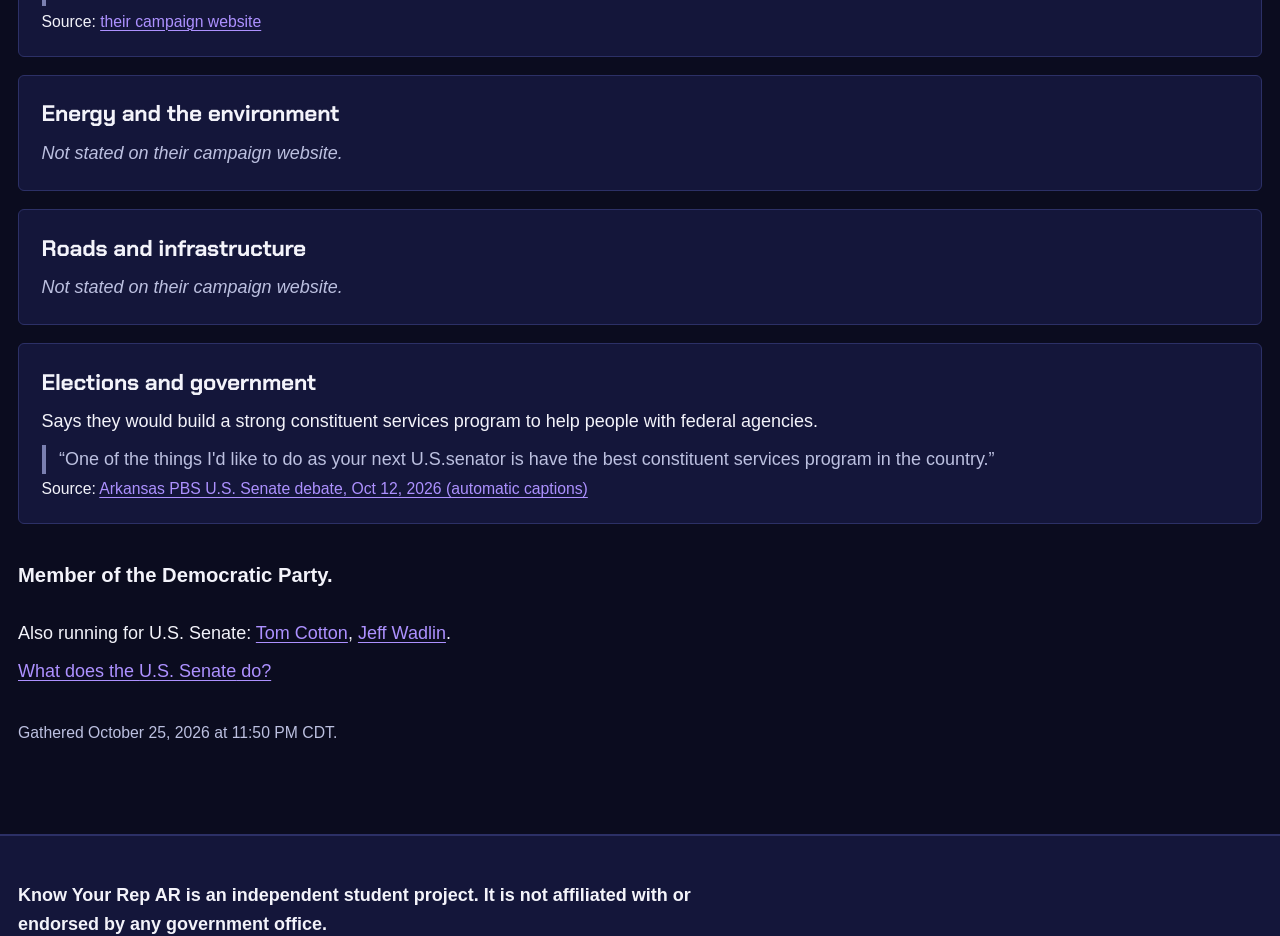
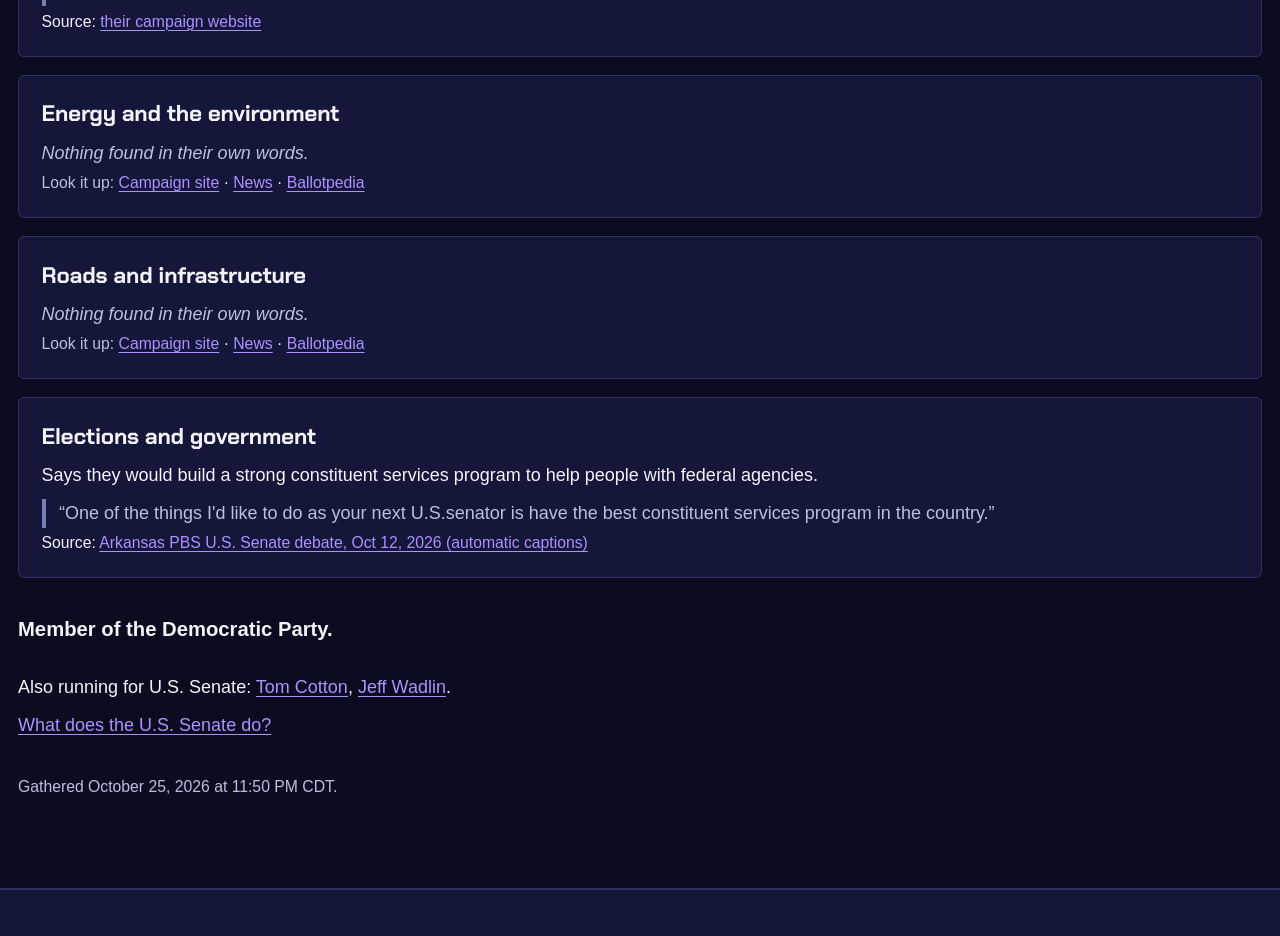
Before and after one commit to NamanGuggilam/know-your-rep-ar, a Next.js app: page /candidates/hallie-shoffner in a window 1280 px wide. Shown: the part 2140-3076 px from the top of the page. Built offline with nearby package versions, Linux system fonts and the light colour scheme; a web font is replaced by a local one.

Commit message:
Empty comparison cells suggest where to look: campaign site, news search, Ballotpedia
Co-Authored-By: Claude Opus 5.5 <noreply@anthropic.com>

```diff
--- a/src/app/candidates/[id]/page.tsx
+++ b/src/app/candidates/[id]/page.tsx
@@ -3,6 +3,7 @@ import Link from "next/link";
 import { notFound } from "next/navigation";
 import { PartyBadge } from "@/components/PartyBadge";
 import { ExtLink } from "@/components/PageIntro";
+import { ResearchLinks } from "@/components/ResearchLinks";
 import ballot from "@/data/ballot-2026.json";
 import { COMPARE_TOPICS, ELECTION, getPositions, type Contest } from "@/lib/ballot";
 import { formatUpdated } from "@/lib/format";
@@ -91,13 +92,12 @@ export default async function CandidatePage({ params }: PageProps<"/candidates/[
                     </p>
                   </>
                 ) : (
-                  <p className="text-ink-muted italic">
-                    {!data
-                      ? "Not gathered yet."
-                      : data.website
-                        ? "Not stated on their campaign website."
-                        : "No campaign website found."}
-                  </p>
+                  <>
+                    <p className="text-ink-muted italic">
+                      {!data ? "Not gathered yet." : "Nothing found in their own words."}
+                    </p>
+                    <ResearchLinks name={c.name} topic={t} website={data?.website} className="mt-1" />
+                  </>
                 )}
               </dd>
             </div>
--- a/src/components/Comparison.tsx
+++ b/src/components/Comparison.tsx
@@ -3,6 +3,7 @@ import { COMPARE_TOPICS, type CandidatePositions, type Contest } from "@/lib/bal
 import { memberSentence, partyKey } from "@/lib/party";
 import { PartyBadge } from "./PartyBadge";
 import { ExtLink } from "./PageIntro";
+import { ResearchLinks } from "./ResearchLinks";
 
 export function CandidatePhoto({ src, name, size = 96 }: { src?: string; name: string; size?: number }) {
   return (
@@ -106,9 +107,12 @@ export function Comparison({
                         </details>
                       </>
                     ) : (
-                      <p className="text-ink-muted">
-                        {!data ? "Not gathered yet." : "Nothing found in their own words."}
-                      </p>
+                      <>
+                        <p className="text-ink-muted">
+                          {!data ? "Not gathered yet." : "Nothing found in their own words."}
+                        </p>
+                        <ResearchLinks name={c.name} topic={topic} website={data?.website} className="mt-1" />
+                      </>
                     )}
                   </td>
                 );
@@ -165,6 +169,7 @@ export function UnopposedCard({ contest, data }: { contest: Contest; data: Candi
             ? "We didn't find their own words on our topics."
             : "No campaign website found, and nothing else in their own words."}
       </p>
+      <ResearchLinks name={c.name} website={data?.website} className="mt-2" />
       <p className="mt-2 text-sm font-semibold">{memberSentence(c.party)}</p>
     </li>
   );
--- /dev/null
+++ b/src/components/ResearchLinks.tsx
@@ -0,0 +1,62 @@
+import type { CompareTopic } from "@/lib/ballot";
+
+// Plain words to search the news with, for each topic.
+const TOPIC_WORDS: Record<CompareTopic, string> = {
+  "Jobs and the economy": "economy jobs",
+  "Taxes and spending": "taxes",
+  "Schools and education": "education schools",
+  "Health care": "health care",
+  "Public safety": "public safety crime",
+  Immigration: "immigration",
+  "Farming and rural life": "farmers agriculture",
+  "Energy and the environment": "energy environment",
+  "Roads and infrastructure": "roads infrastructure",
+  "Elections and government": "elections",
+};
+
+const ext = { target: "_blank", rel: "noopener noreferrer" } as const;
+
+/**
+ * Neutral places to keep researching when we found nothing in a candidate's own words.
+ * Same three kinds of links for every candidate.
+ */
+export function ResearchLinks({
+  name,
+  topic,
+  website,
+  className = "",
+}: {
+  name: string;
+  topic?: CompareTopic;
+  website?: string;
+  className?: string;
+}) {
+  const news = `https://news.google.com/search?q=${encodeURIComponent(`"${name}" ${topic ? TOPIC_WORDS[topic] : "Arkansas 2026"}`)}`;
+  const ballotpedia = `https://ballotpedia.org/wiki/index.php?search=${encodeURIComponent(name)}`;
+  const about = topic ? ` about ${topic.toLowerCase()}` : "";
+  return (
+    <p className={`text-sm ${className}`}>
+      <span className="text-ink-muted">Look it up: </span>
+      {website && (
+        <>
+          <a href={website} {...ext}>
+            Campaign site<span className="sr-only"> of {name} (opens in a new tab)</span>
+          </a>
+          {" · "}
+        </>
+      )}
+      <a href={news} {...ext}>
+        News
+        <span className="sr-only">
+          {" "}
+          stories on {name}
+          {about} (opens in a new tab)
+        </span>
+      </a>
+      {" · "}
+      <a href={ballotpedia} {...ext}>
+        Ballotpedia<span className="sr-only"> page for {name} (opens in a new tab)</span>
+      </a>
+    </p>
+  );
+}
--- a/src/data/positions/kelly-grappe.json
+++ b/src/data/positions/kelly-grappe.json
@@ -2,7 +2,7 @@
   "candidateId": "kelly-grappe",
   "website": "https://www.kellygrappe.com/",
   "websiteNote": "From 14 pages of their campaign website, including its issues section.",
-  "generatedAt": "2026-10-26T03:31:09.970Z",
+  "generatedAt": "2026-10-26T04:53:13.903Z",
   "model": "Claude (reviewed by code)",
   "positions": {
     "Elections and government": {
--- a/src/data/positions/kim-hammer.json
+++ b/src/data/positions/kim-hammer.json
@@ -2,7 +2,7 @@
   "candidateId": "kim-hammer",
   "website": "https://www.hammerforarkansas.com/",
   "websiteNote": "From 3 pages of their campaign website.",
-  "generatedAt": "2026-10-26T03:31:12.342Z",
+  "generatedAt": "2026-10-26T04:53:17.398Z",
   "model": "Claude (reviewed by code)",
   "positions": {
     "Elections and government": {
--- a/src/data/positions/michael-pakko.json
+++ b/src/data/positions/michael-pakko.json
@@ -2,7 +2,7 @@
   "candidateId": "michael-pakko",
   "website": "https://pakko4ar.com/",
   "websiteNote": "From 4 pages of their campaign website, including its issues section.",
-  "generatedAt": "2026-10-26T03:31:11.066Z",
+  "generatedAt": "2026-10-26T04:53:15.444Z",
   "model": "Claude (reviewed by code)",
   "positions": {
     "Elections and government": {
--- a/src/data/positions/tim-griffin.json
+++ b/src/data/positions/tim-griffin.json
@@ -2,7 +2,7 @@
   "candidateId": "tim-griffin",
   "website": "https://timgriffinforag.com/",
   "websiteNote": "From 5 pages of their campaign website, including its issues section.",
-  "generatedAt": "2026-10-26T03:31:14.292Z",
+  "generatedAt": "2026-10-26T04:53:12.866Z",
   "model": "Claude (reviewed by code)",
   "positions": {
     "Jobs and the economy": {
@@ -14,6 +14,42 @@
       "summary": "Says that in Congress they pushed for changes to taxes and entitlement programs to grow jobs and lower the national debt.",
       "quote": "In Congress, he advocated for bold tax reform and entitlement reform to grow jobs and reduce the national debt.",
       "url": "https://timgriffinforag.com/meet-tim/"
+    },
+    "Public safety": {
+      "summary": "Says violent offenders in Arkansas are let out on parole after serving only part of their sentences.",
+      "quote": "Arkansas has a deceptive and dangerous parole problem where violent felons go free after serving only a fraction of their time.",
+      "url": "https://arkansasag.gov/news-release/attorney-general-griffin-praises-protect-arkansas-act/",
+      "source": "Arkansas Attorney General's office, March 27, 2023"
+    },
+    "Health care": {
+      "summary": "Says people who commit Medicaid fraud will face serious penalties.",
+      "quote": "Individuals who submit false claims, misuse Medicaid funds, or exploit programs intended to serve vulnerable Arkansans will face significant consequences.",
+      "url": "https://arkansasag.gov/news-release/attorney-general-griffin-announces-five-medicaid-fraud-arrests-during-national-health-care-fraud-takedown/",
+      "source": "Arkansas Attorney General's office, June 26, 2026"
+    },
+    "Schools and education": {
+      "summary": "Says the state can move ahead with plans for higher teacher pay, maternity leave, and safer schools under the LEARNS law.",
+      "quote": "And the Arkansas Department of Education can immediately resume planning to provide teachers higher salaries and maternity leave, make schools safer for our children, and enable the most vulnerable children to obtain the education they deserve.",
+      "url": "https://arkansasag.gov/?p=1161",
+      "source": "Arkansas Attorney General's office, June 15, 2023"
+    },
+    "Elections and government": {
+      "summary": "Says the voting process and voting machines used in Arkansas follow state law.",
+      "quote": "The voting process and machines used in Arkansas comply with state law.",
+      "url": "https://arkansasag.gov/news-release/attorney-general-griffin-praises-state-supreme-court-decision-on-voting-machines/",
+      "source": "Arkansas Attorney General's office, April 4, 2024"
+    },
+    "Roads and infrastructure": {
+      "summary": "Says the state should use more of its general revenue to pay for highways.",
+      "quote": "I want to see general revenue play a bigger role.",
+      "url": "https://talkbusiness.net/2019/05/lt-gov-griffin-wants-general-revenue-for-highways-longer-term-road-funding-discussion/",
+      "source": "Talk Business & Politics, May 12, 2019"
+    },
+    "Immigration": {
+      "summary": "Says they will keep working to secure the nation's borders.",
+      "quote": "I will continue to fight to secure America’s borders, even if President Biden’s administration won’t.",
+      "url": "https://arkansasag.gov/news-release/attorney-general-griffin-joins-multistate-lawsuit-against-biden-administrations-immigration-parole-policy/",
+      "source": "Arkansas Attorney General's office, Jan 24, 2023"
     }
   },
   "photo": {
```
